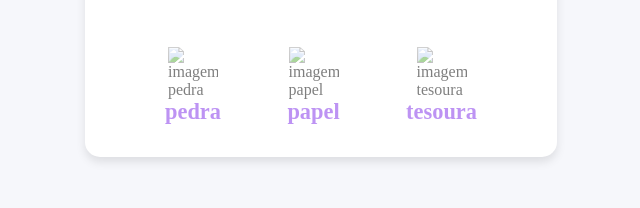
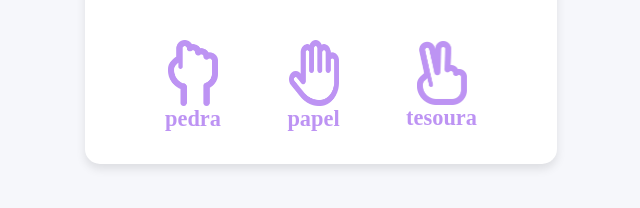
Before and after one commit to ScheresDEV/proj-jokenpo, a plain HTML site: page index.html in a window 1280 px wide. Shown: the part 450-658 px from the top of the page, without its empty margins (319-959 px from the left). Drawn offline with Linux system fonts and the light colour scheme; the site is published under a folder, as on GitHub Pages, so addresses that start at the root find nothing.

Commit message:
correçoes das figuras no html

```diff
--- a/index.html
+++ b/index.html
@@ -28,19 +28,19 @@
 
         <div class="options">
             <span class="option-image">
-                <img src="/img/pedra.png" alt="imagem pedra" />
+                <img src="./img/pedra.png" alt="imagem pedra" />
                 <p>pedra</p>
             </span>
 
 
             <span class="option-image">
-                <img src="/img/papel.png" alt="imagem papel" />
+                <img src="./img/papel.png" alt="imagem papel" />
                 <p>papel</p>
             </span>
 
 
             <span class="option-image">
-                <img src="/img/tesoura.png" alt="imagem tesoura" />
+                <img src="./img/tesoura.png" alt="imagem tesoura" />
                 <p>tesoura</p>
 
             </span>
```
